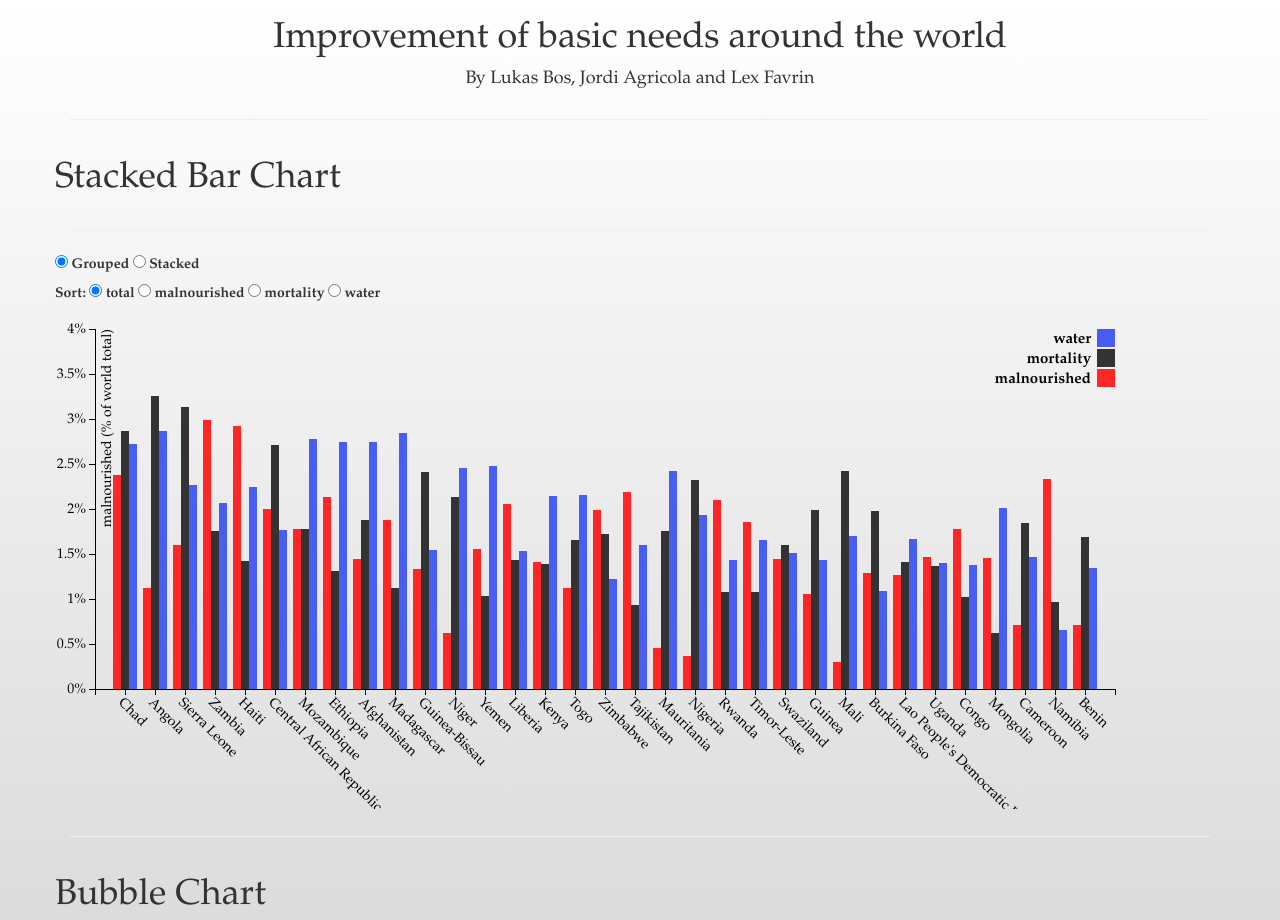
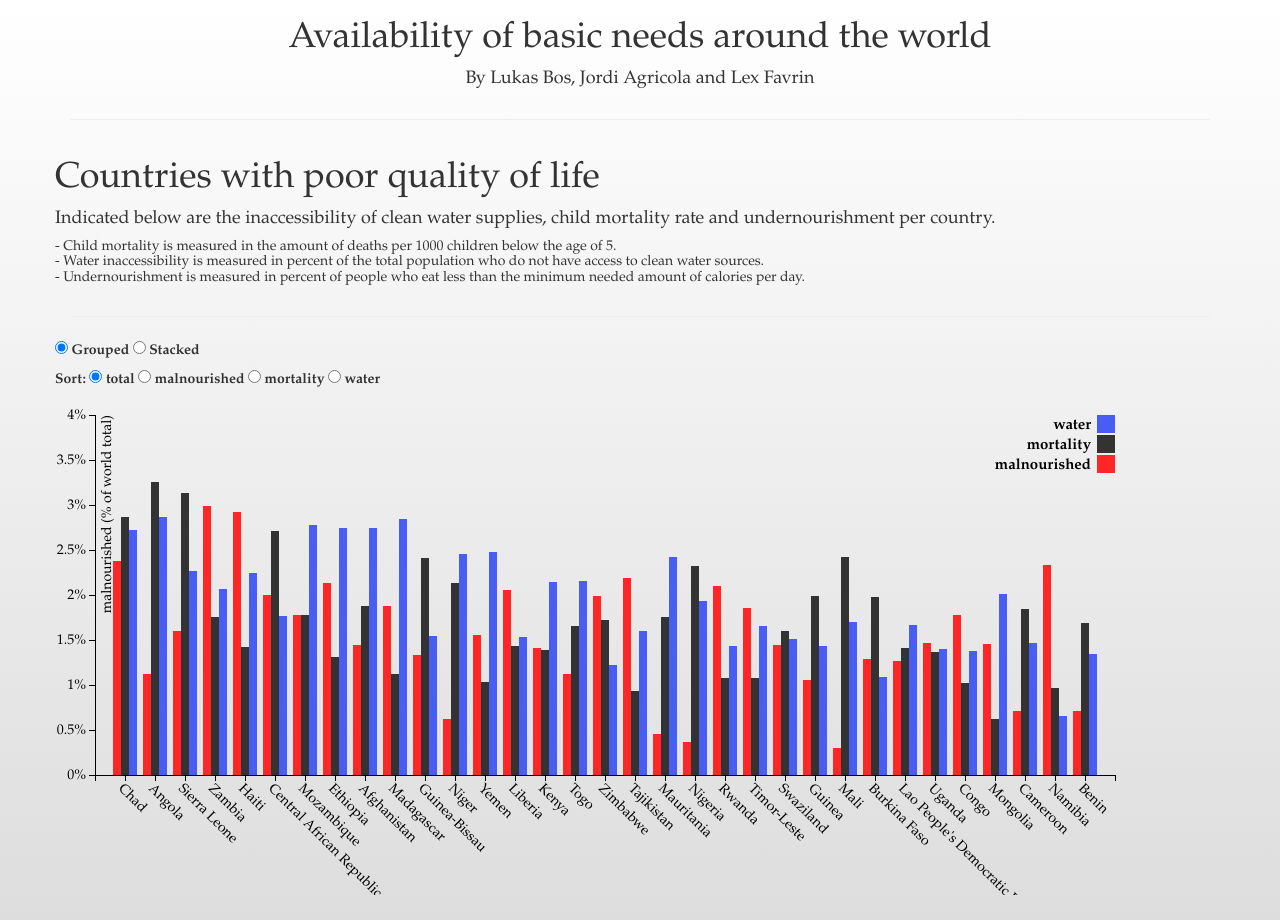
Before and after one commit to mrlukasbos/Development-towards-a-better-world, a plain HTML site: page index.html in a window 1280 px wide. Shown: the top 920 px of the page. Drawn offline with nearby package versions, Linux system fonts and the light colour scheme.

Commit message:
Nice story bro

```diff
--- a/index.html
+++ b/index.html
@@ -19,14 +19,19 @@
 
   <div class="container">
     <div class="row" align="center">
-      <h1> Improvement of basic needs around the world </h1>
+      <h1> Availability of basic needs around the world </h1>
 	  <h4> By Lukas Bos, Jordi Agricola and Lex Favrin </h4>
     </div>
 
 
 <hr>
     <div class="row">
-      <h1> Stacked Bar Chart </h1>
+      <h1> Countries with poor quality of life </h1>
+	  <h4> Indicated below are the inaccessibility of clean water supplies, child mortality rate and undernourishment per country. </h4>
+	  <h5> - Child mortality is measured in the amount of deaths per 1000 children below the age of 5. <br>
+	  - Water inaccessibility is measured in percent of the total population who do not have access to clean water sources. <br>
+	  - Undernourishment is measured in percent of people who eat less than the minimum needed amount of calories per day. </h5>
+	  <h4> </h4>
     </div>
     <hr>
 
```
